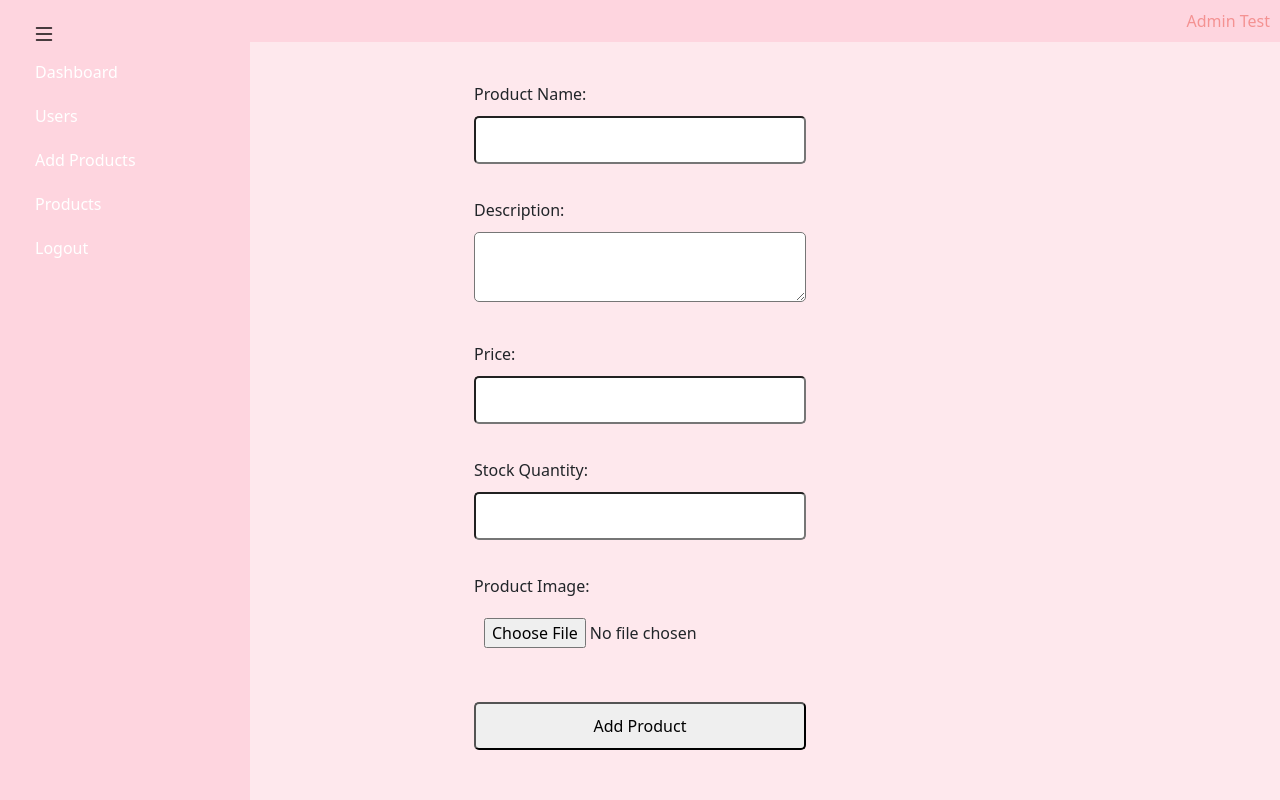
After one commit to Joyce1312/Final_Project, a Flask app: page /admin/add_products in a window 1280 px wide. The commit adds this page. Run offline with Flask 3, Linux system fonts and the light colour scheme; a user stored in the database is signed in.

Commit message:
Add Product Page Layout

```diff
--- a/app.py
+++ b/app.py
@@ -5,6 +5,7 @@ from flask_sqlalchemy import SQLAlchemy
 from flask_migrate import Migrate
 from config import Config  #Imports config class from config.py
 from flask_login import LoginManager, login_user, login_required, logout_user, current_user
+from werkzeug.utils import secure_filename
 import os
 
 # Import db from db.py
@@ -30,6 +31,16 @@ login_manager.login_view = 'login'
 
 #Initialize migration extensions
 migrate = Migrate(app, db)
+
+# Define the upload folder and allowed file extensions
+UPLOAD_FOLDER = 'static/images'
+ALLOWED_EXTENSIONS = {'png', 'jpg', 'jpeg', 'gif'}
+
+app.config['UPLOAD_FOLDER'] = UPLOAD_FOLDER
+
+# Helper function to check allowed file extensions
+def allowed_file(filename):
+    return '.' in filename and filename.rsplit('.', 1)[1].lower() in ALLOWED_EXTENSIONS
 
 #Activates a session
 Session(app)
@@ -182,6 +193,54 @@ def admin_dashboard():
 
     return render_template("admin_dash.html", total_users = total_users, total_orders = total_orders, total_products_sold = total_products_sold, total_revenue = total_revenue, admin_data = admin_data)
 
+@app.route("/admin/add_products", methods=["GET", "POST"])
+@login_required
+def add_products():
+    #Double check and ensure that the user is an admin
+    if current_user.role != 'admin':
+        redirect("/")
+    #All but the image from the add product form
+    if request.method == 'POST':
+        name = request.form.get("name")
+        description = request.form.get("description")
+        price = request.form.get("price")
+        stock = request.form.get("stock")
+        category = request.form.get("category")
+
+        #Gets the upload image
+        image = request.files.get("image")
+        #Checking if the uploaded file is an image and if it is part of the list of allowed extensions
+        if image and allowed_file(image.filename):
+            # Secure the filename (to prevent directory traversal or unsafe filenames)
+            filename = secure_filename(image.filename)
+            #Defines the full path to where the image will be saved
+            image_path = os.path.join(app.config['UPLOAD_FOLDER'], filename)
+            # Save the image to the specified folder
+            image.save(image_path)
+        else:
+            # If the image is not valid (either no image uploaded or invalid file type)
+            flash("Invalid image type. Only JPG, PNG, JPEG, and GIF are allowed.", "error")
+
+            # Redirect back to the "add product" form if there's an error
+            return redirect("/admin/add_products")
+
+        #Ensures that all fields are filled
+        if not name or not description or not price or not stock or not image:
+            flash("All fields are required", "error")
+            return redirect("/admin/add_products")
+
+        # Create a new product instance with the image path
+        new_product = Product(name=name, description=description, price=price, stock=stock, category=category, image_url=image_path)
+
+        # Add the product to the database
+        db.session.add(new_product)
+        db.session.commit()
+
+        flash("Product added successfully!", "success")
+        return redirect("/admin/dashboard")  # Redirect to the admin dashboard
+
+    return render_template("add_products.html")
+
 @app.route("/user/dashboard")
 @login_required
 def user_dashboard():
--- a/models.py
+++ b/models.py
@@ -107,6 +107,7 @@ class Product(db.Model):
     description = db.Column(db.Text, nullable=False)  # Detailed product description
     price = db.Column(db.Float, nullable=False)  # Product price
     stock = db.Column(db.Integer, nullable=False)  # Quantity available in stock
+    image_url = db.Column(db.String(500))  # Store the image file path
     category = db.Column(db.String, nullable=False)  # Product category
 
 # Order Model
--- a/static/styles.css
+++ b/static/styles.css
@@ -314,3 +314,20 @@ footer {
     margin: 10px 0;
     font-size: 1em;
 }
+
+.form_container{
+    width: 80%;
+    margin: 0 auto;
+    padding: 40px 0;
+    display:flex;
+    justify-content: center;
+}
+
+.add_product input,
+.add_product textarea {
+    width: 100%;               /* Makes the input/textarea take up full width */
+    padding: 10px;             /* Adds padding inside the input fields */
+    margin: 10px 0;            /* Adds spacing between input fields */
+    border-radius: 5px;        /* Rounds the corners */
+    font-size: 1em;
+}
--- /dev/null
+++ b/templates/add_products.html
@@ -0,0 +1,40 @@
+{% extends "admin_layout.html" %}
+
+{% block title %}
+    Add Products
+{% endblock %}
+
+{% block body %}
+    <div class="form_container">
+        <form class="add_product" method="POST" action="/admin/add_products">
+            <label for="name">Product Name:</label><br>
+            <input type="text" id="name" name="name" required><br><br>
+
+            <label for="description">Description:</label><br>
+            <textarea id="description" name="description" required></textarea><br><br>
+
+            <label for="price">Price:</label><br>
+            <input type="number" id="price" name="price" required><br><br>
+
+            <label for="stock">Stock Quantity:</label><br>
+            <input type="number" id="stock" name="stock" required><br><br>
+
+            <label for="image">Product Image:</label><br>
+            <input type="file" id="image" name="image" accept="image/*" required><br><br>
+
+
+            <input type="submit" value="Add Product">
+        </form>
+        <div class="flash">
+            <!-- Display flash messages -->
+            {% with messages = get_flashed_messages(with_categories=true) %}
+              {% if messages %}
+                {% for category, message in messages %}
+                    <h6 class="message {{ category }}">{{ message }}</h6>
+                {% endfor %}
+              {% endif %}
+            {% endwith %}
+        </div>
+    </div>
+
+{% endblock %}
--- a/templates/admin_layout.html
+++ b/templates/admin_layout.html
@@ -30,7 +30,7 @@
                             <a class="nav-link text-white link" href="#">Users</a>
                         </li>
                         <li class="nav-item">
-                            <a class="nav-link text-white link" href="#"> Add Products</a>
+                            <a class="nav-link text-white link" href="/admin/add_products"> Add Products</a>
                         </li>
                         <li class="nav-item">
                             <a class="nav-link text-white link" href="#">Products</a>
--- a/templates/layout.html
+++ b/templates/layout.html
@@ -45,7 +45,7 @@
                     </li>
                     <li class="nav-item">
                       <a class="nav-link" href="/user/cart">Cart</a>
-                  </li>
+                    </li>
                     <li class="nav-item">
                       <a class="nav-link" href="/logout">Logout</a>
                     </li>
```
Also changed, not shown: migrations/versions/68c2c10655e7_add_image_url_to_product_model.py (added, +32 -0 lines), instance/ecommerce.db, 2 other files.
